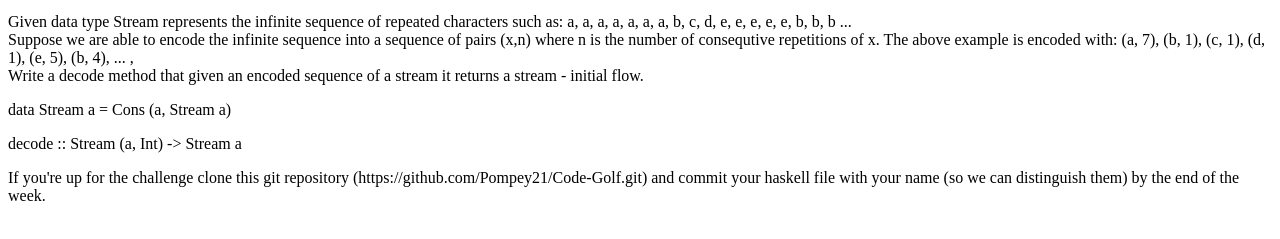
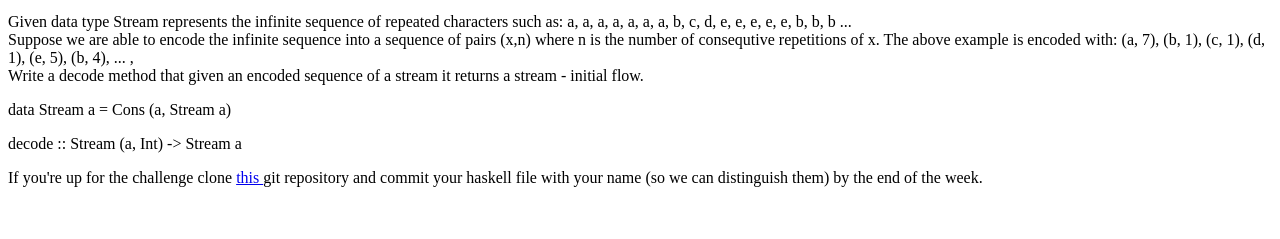
Before and after one commit to Pompey21/Pompey21.github.io, a plain HTML site: page index.html in a window 1280 px wide. Shown: the part 101-340 px from the top of the page. Drawn offline with Linux system fonts and the light colour scheme.

Commit message:
hyperlink added

```diff
--- a/index.html
+++ b/index.html
@@ -17,7 +17,7 @@
 
 	<p>decode :: Stream (a, Int) -> Stream a</p>
 
-	<p>If you're up for the challenge clone this git repository (https://github.com/Pompey21/Code-Golf.git) and commit your haskell file with your name (so we can distinguish them) by the end of the week.</p>
+	<p>If you're up for the challenge clone <a href="https://github.com/Pompey21/Code-Golf.git"> this </a> git repository and commit your haskell file with your name (so we can distinguish them) by the end of the week.</p>
 
 </body>
 </html>
```
Also changed, not shown: 1 other file.
